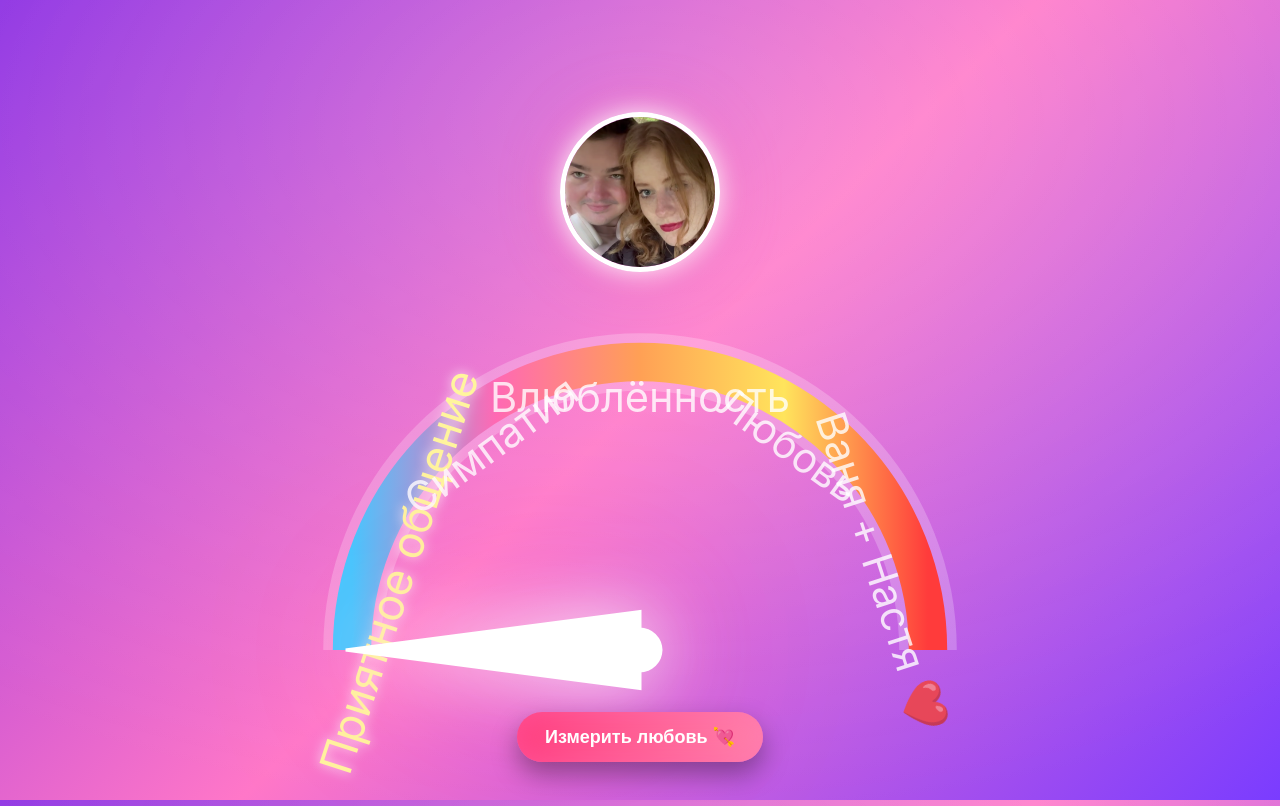
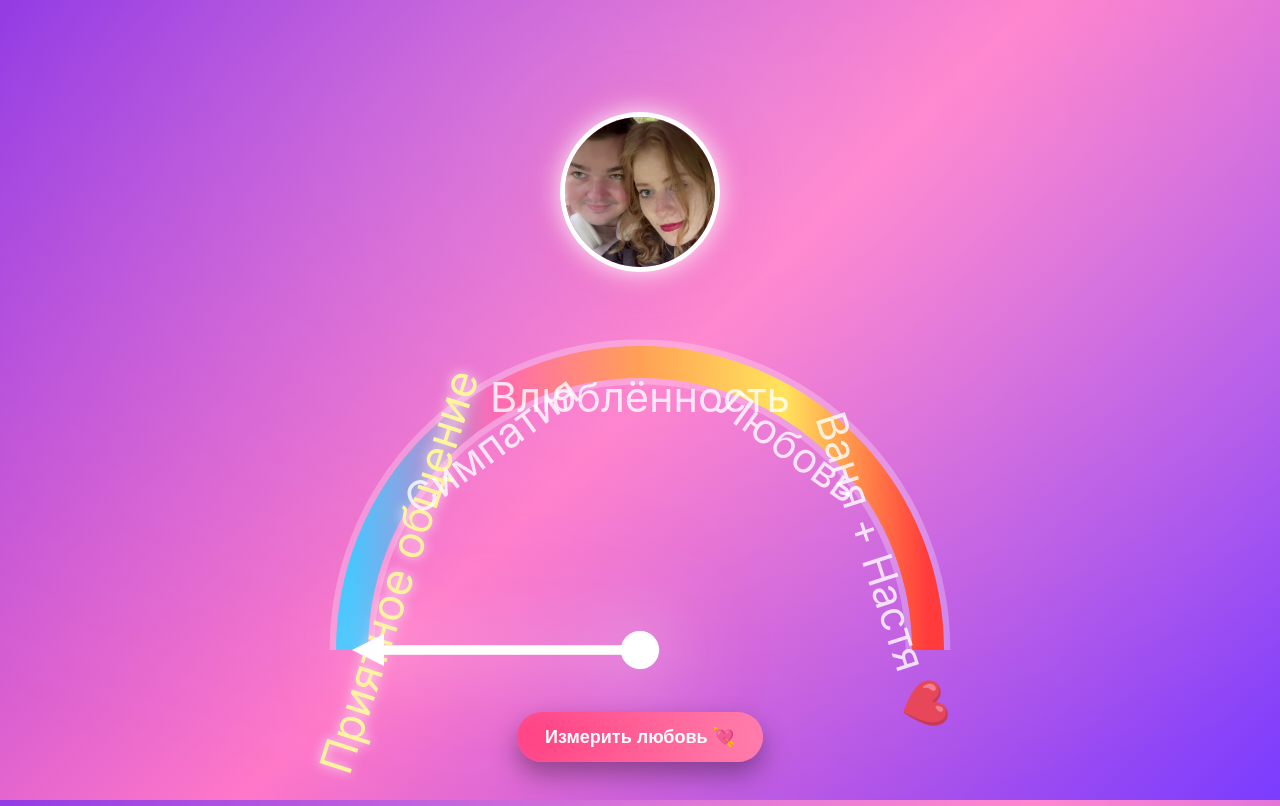
Before and after one commit to Pumponya1/spdmtr, a plain HTML site: page index.html in a window 1280 px wide. Drawn offline with nearby package versions, Linux system fonts and the light colour scheme.

Commit message:
Update index.html

```diff
--- a/index.html
+++ b/index.html
@@ -10,17 +10,17 @@
 </head>
 <body>
   <div class="container">
-    <!-- Фото (3 клика = пасхалка) -->
+    <!-- Фото -->
     <div class="photo" title="Нажми 3 раза для секрета">
       <img src="Assets/photo.jpg" alt="Мы вдвоём" />
     </div>
 
-    <!-- Спидометр (SVG) -->
+    <!-- Спидометр -->
     <div class="gauge">
       <svg viewBox="0 0 200 120" class="gauge-svg">
-        <!-- трек -->
+        <!-- фон дуги -->
         <path d="M10,110 A90,90 0 0,1 190,110"
-              fill="none" stroke="rgba(255,255,255,.22)" stroke-width="18"/>
+              fill="none" stroke="rgba(255,255,255,.25)" stroke-width="14"/>
 
         <!-- цветная дуга -->
         <defs>
@@ -33,9 +33,9 @@
           </linearGradient>
         </defs>
         <path d="M10,110 A90,90 0 0,1 190,110"
-              fill="none" stroke="url(#grad)" stroke-width="12"/>
+              fill="none" stroke="url(#grad)" stroke-width="10"/>
 
-        <!-- подписи: координаты и поворот задаёт JS по data-angle -->
+        <!-- подписи -->
         <text class="label" data-angle="-72">Приятное общение</text>
         <text class="label" data-angle="-36">Симпатия</text>
         <text class="label" data-angle="0">Влюблённость</text>
@@ -44,9 +44,9 @@
 
         <!-- стрелка -->
         <g id="needle" transform="rotate(-90,100,110)">
-          <!-- широкая стрелка с наконечником -->
-          <polygon points="100,18 112,110 88,110" fill="#fff" stroke="#fff" stroke-width="1"/>
-          <circle cx="100" cy="110" r="7" fill="#fff"/>
+          <line x1="100" y1="110" x2="100" y2="30" stroke="#fff" stroke-width="3"/>
+          <polygon points="95,30 105,30 100,20" fill="#fff"/>
+          <circle cx="100" cy="110" r="6" fill="#fff"/>
         </g>
       </svg>
     </div>
@@ -55,7 +55,7 @@
     <div class="result" id="result"></div>
   </div>
 
-  <!-- музыка (запустится после клика) -->
+  <!-- музыка -->
   <audio id="bg-music" loop>
     <source src="Assets/song.mp3" type="audio/mpeg" />
   </audio>
```
